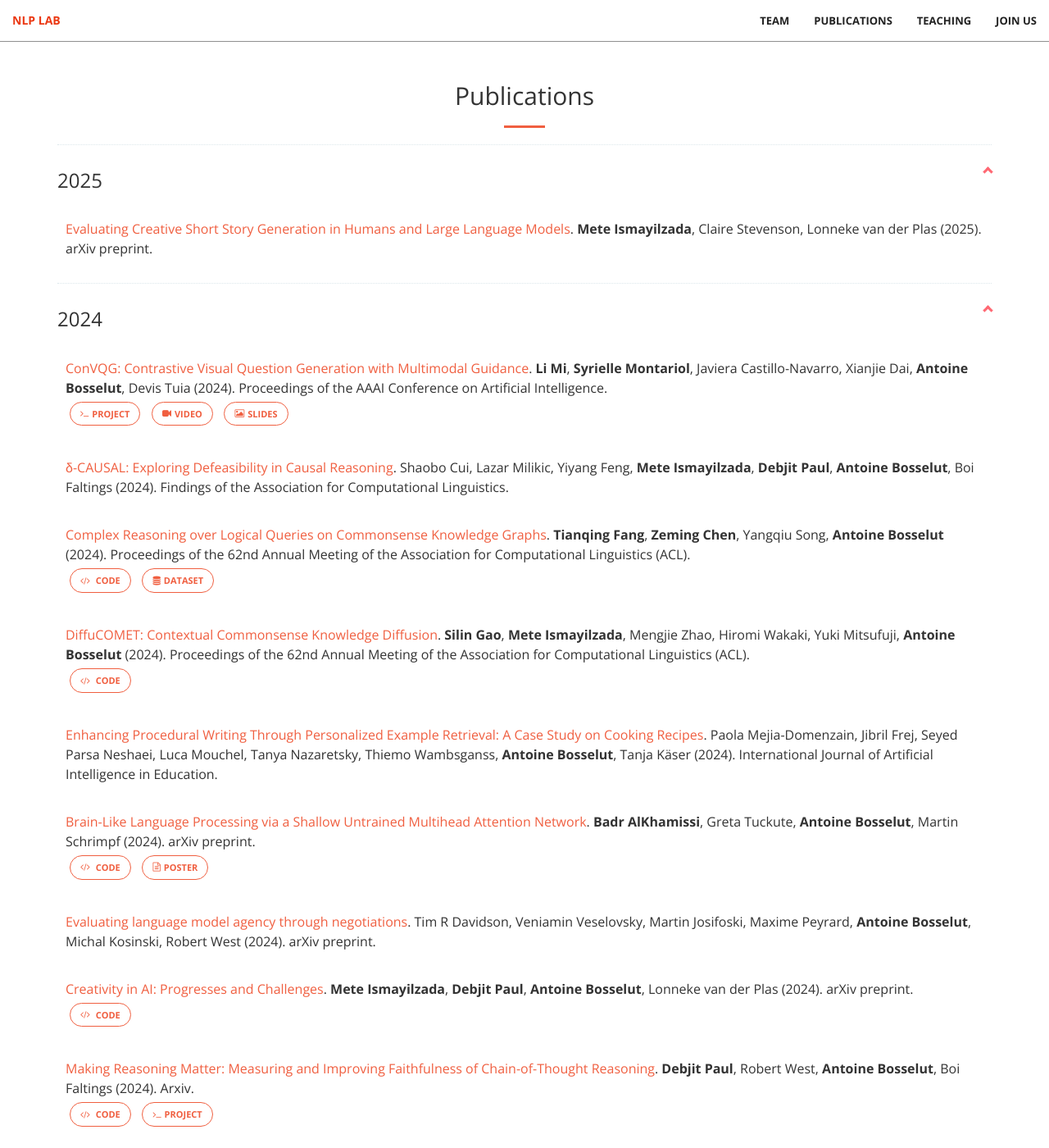
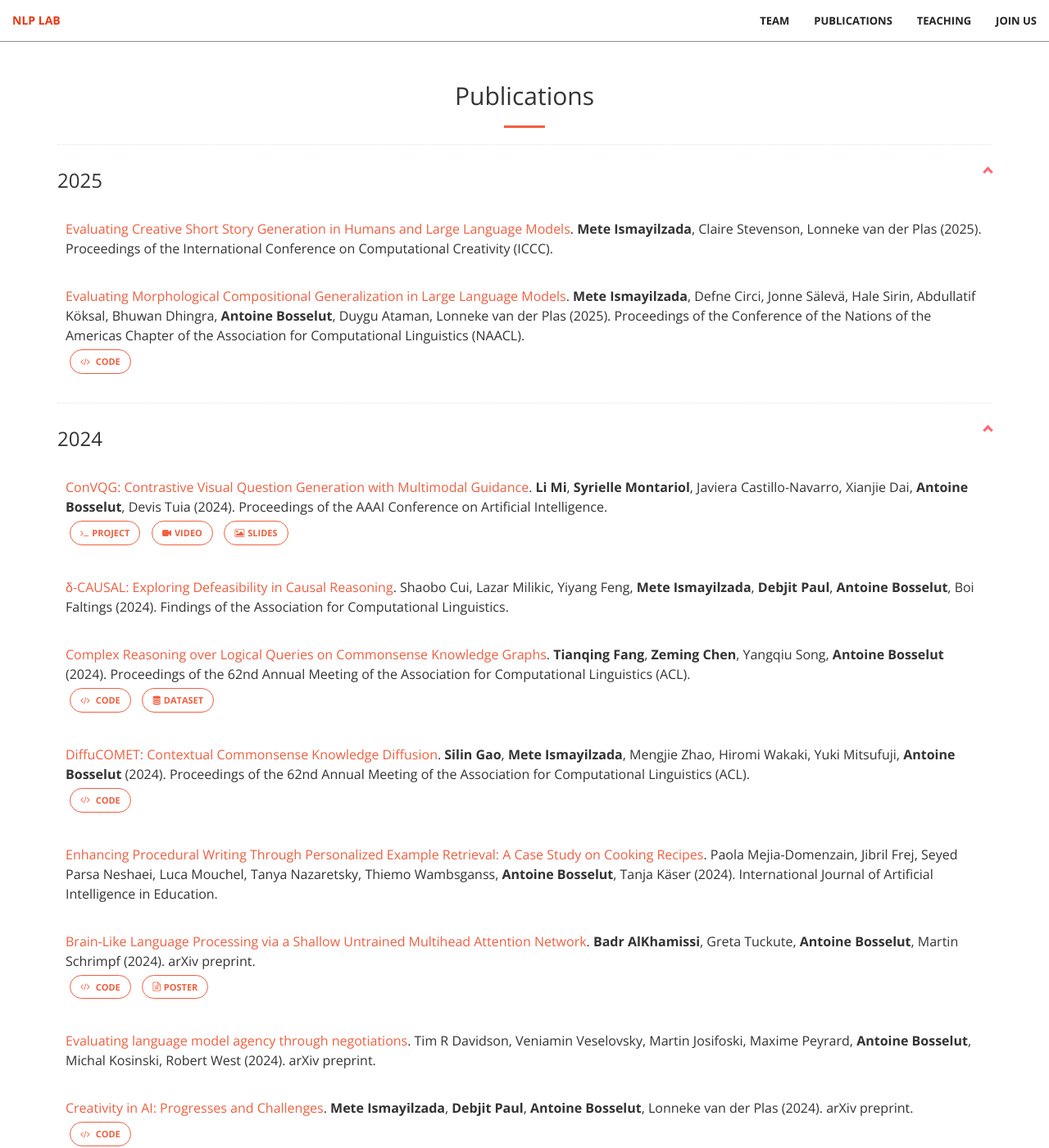
Before and after one commit to epfl-nlp/epfl-nlp.github.io, a Jekyll site: the page built from publications.html, in a window 1280 px wide and 1400 px high. Shown: the whole window at 82% size. Built offline with Jekyll 4.4.1, drawn with Linux system fonts in a browser that asks for light colours; some of the changed text lies outside the part shown.

Commit message:
Update publications

```diff
--- a/_data/publications/ismayilzada-2023-emnlp.yml
+++ b/_data/publications/ismayilzada-2023-emnlp.yml
@@ -18,7 +18,7 @@
 
   year: 2023
   journal: Proceedings of the Conference on Empirical Methods in Natural Language Processing (EMNLP)
-  link: https://arxiv.org/abs/2310.15239
+  link: https://aclanthology.org/2023.emnlp-main.607/
   code: https://github.com/mismayil/crow
   project: https://www.mete.is/crow
   dataset: https://www.mete.is/crow/tasks
--- a/_data/publications/ismayilzada-2025-arxiv.yml
+++ b/_data/publications/ismayilzada-2025-iccc.yml
@@ -11,5 +11,5 @@
       nlp-lab: false
 
   year: 2025
-  journal: arXiv preprint
+  journal: Proceedings of the International Conference on Computational Creativity (ICCC)
   link: https://arxiv.org/abs/2411.02316
--- a/_data/publications/ismayilzada-2024-arxiv2.yml
+++ b/_data/publications/ismayilzada-2025-naacl.yml
@@ -22,12 +22,13 @@
       name: Antoine Bosselut
       nlp-lab: true
     -
+      name: Duygu Ataman
+      nlp-lab: false
+    -
       name: Lonneke van der Plas
       nlp-lab: false
-    -
-      name: Duygu Ataman
-      nlp-lab: false
 
-  year: 2024
-  journal: arXiv preprint
-  link: https://arxiv.org/abs/2410.12656
+  year: 2025
+  journal: Proceedings of the Conference of the Nations of the Americas Chapter of the Association for Computational Linguistics (NAACL)
+  link: https://aclanthology.org/2025.naacl-long.59/
+  code: https://github.com/mismayil/morph-gen
```
